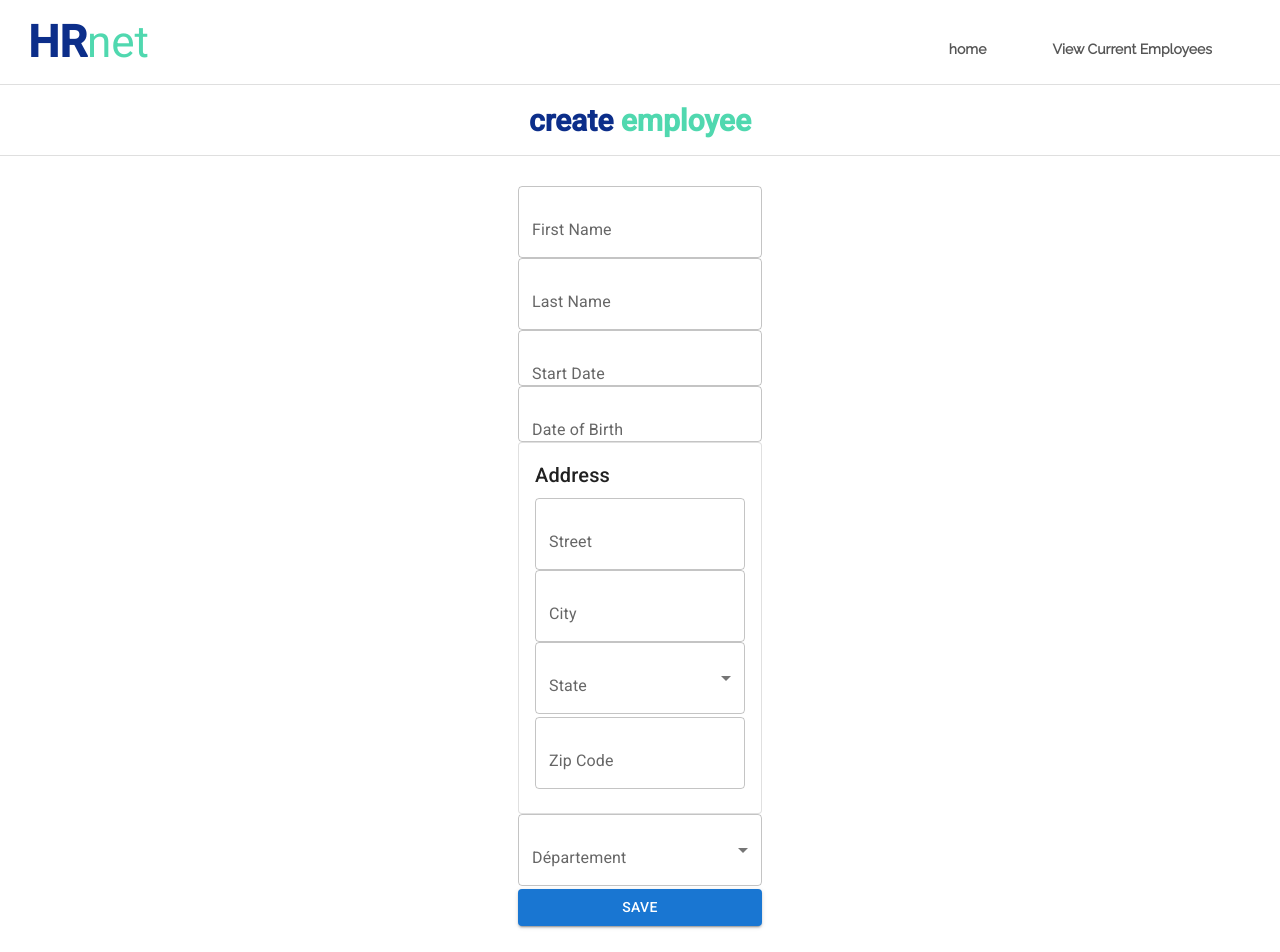
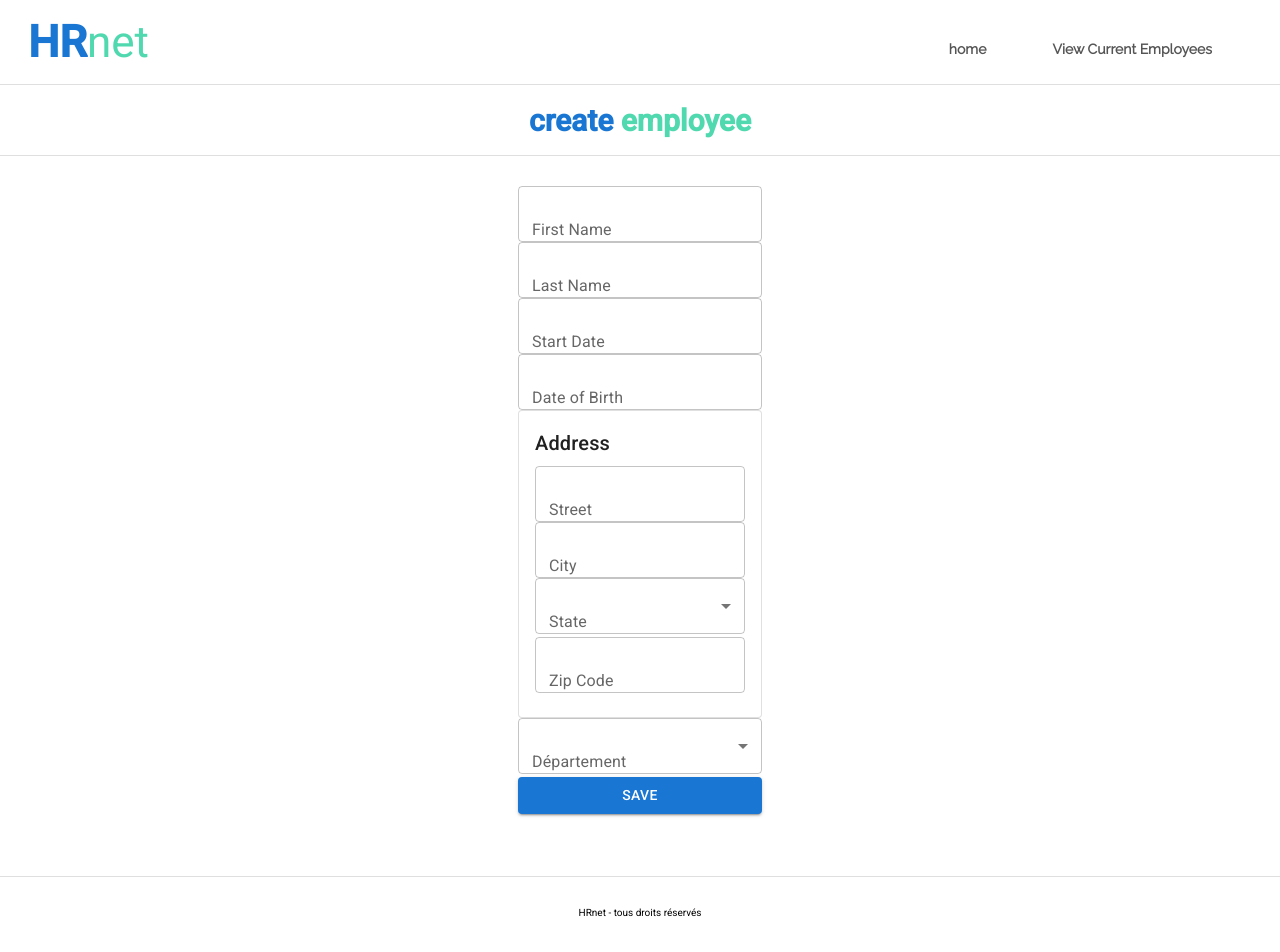
Before and after one commit to Axido545/HRnet, a React (Vite) app: page / in a window 1280 px wide. Shown: the top 952 px of the page. Built offline with nearby package versions, Linux system fonts and the light colour scheme.

Commit message:
correction css

```diff
--- a/src/components/form/form.css
+++ b/src/components/form/form.css
@@ -8,7 +8,7 @@ input {
     margin: 30px;
 }
 
-.formField {
+/* .formField {
     display: flex;
     flex-direction: column;
     gap: 16px;
@@ -33,3 +33,7 @@ input {
     margin-top: 16px;
     /* Espacement en haut du bouton "Save" */
 }
+
+.css-sghohy-MuiButtonBase-root-MuiButton-root {
+    background-color: red;
+}
--- a/src/layout/banner/banner.css
+++ b/src/layout/banner/banner.css
@@ -15,7 +15,7 @@
 
 
 .banner h2 {
-    color: #0c2e8a;
+    color: #1976d2;
     font-size: 30px;
 
 }
--- a/src/layout/footer/footer.css
+++ b/src/layout/footer/footer.css
@@ -1,11 +1,11 @@
 footer {
-    background: #f2f5f8;
     padding: 0 0 30px 0;
     font-size: 14px;
     text-align: center;
     display: flex;
     justify-content: center;
     align-items: center;
+    border-top: #dfdfdf solid 1px;
 }
 
 .copyright {
--- a/src/layout/header/header.css
+++ b/src/layout/header/header.css
@@ -15,7 +15,7 @@ header {
 logo {
     margin: 10px;
     font-size: 44px;
-    color: #0c2e8a;
+    color: #1976d2;
     font-weight: 700;
     justify-content: flex-start;
 
```
